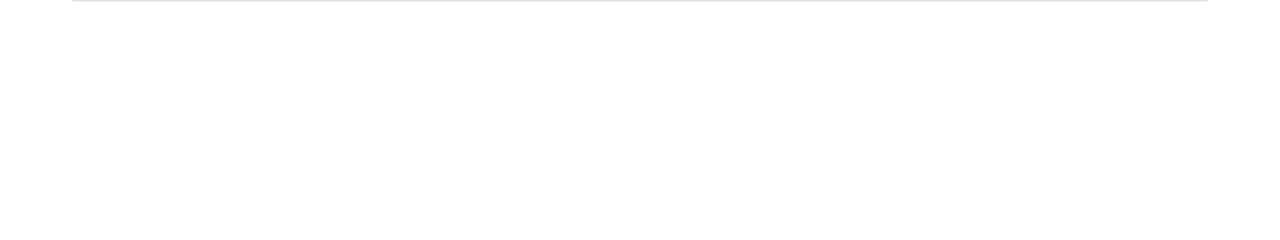
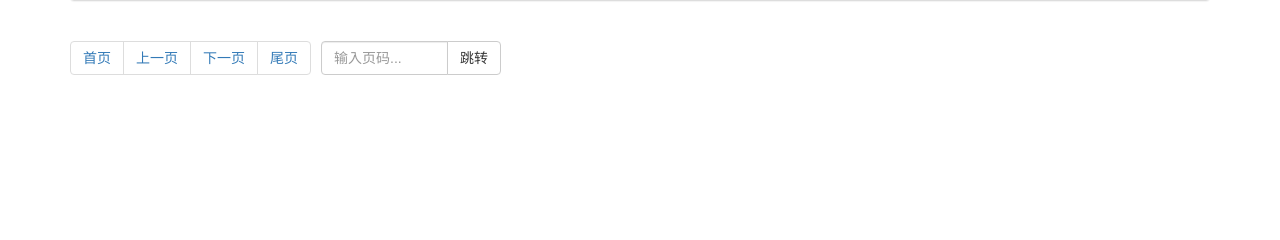
Before and after one commit to kennycaiguo/kenny_learn_django-js-sql_2024, a Django app: page /pretty/list/ in a window 1280 px wide. Shown: the part 189-429 px from the top of the page. Run offline with Django 5.2, Linux system fonts and the light colour scheme; data that the repository does not hold is empty; some libraries are stand-ins or nearby versions.

Commit message:
靓号管理页面的分页功能实现

```diff
--- a/04_django/day16/day16app/templates/pretty_list.html
+++ b/04_django/day16/day16app/templates/pretty_list.html
@@ -58,7 +58,25 @@
               {% endfor %}
               </tbody>
           </table>
+        </div>
+         {#    弹性盒子     #}
+         <div style="display: flex">
+            {#     分页组件        #}
+             <ul class="pagination">
+                    {{page_str}}
+             </ul>
+             {#    跳转页码功能         #}
+             <div style="margin-top: 20px;margin-left: 10px;">
+                 <form method="get">
+                    <div class="input-group" style="width: 180px;">
+                      <input type="text" name="page" class="form-control" placeholder="输入页码...">
+                      <span class="input-group-btn">
+                        <button class="btn btn-default" type="submit">跳转</button>
+                      </span>
+                    </div>
+                 </form>
+             </div>
 
-          </div>
+         </div>
 </div>
 {% endblock %}
--- a/04_django/day16/day16app/views.py
+++ b/04_django/day16/day16app/views.py
@@ -2,6 +2,7 @@
 from django.core.validators import RegexValidator
 from django.http import HttpResponse
 from django.shortcuts import render, redirect
+from django.utils.safestring import mark_safe
 from day16app.models import Department, UserInfo  # 这两个是上一次导入的,不改了
 from day16app import models  # 导入models因为以后可能里面会有很多类不能一个一个导入
 from django import forms
@@ -147,17 +148,127 @@
     return redirect("/user/list/")
 
 
-# 靓号管理函数
+from day16app.addnum import addData
+
+
+# 靓号管理函数,写法1.
+# def pretty_list(req):
+#     """靓号列表"""
+#     # addData()
+#     term = {}
+#     kw = req.GET.get("kw", "")
+#     if kw:
+#         term["mobile__contains"] = kw
+#     # res = models.PrettyNumber.objects.filter(**term)
+#     # print(res)
+#     # pretty_data = models.PrettyNumber.objects.filter(**term).order_by("-level") #filter方法当里面的条件为空就相当于all()方法
+#     # 分页功能
+#     page = int(req.GET.get("page", 1))  # 默认是第一页
+#     page_size = 10  # 每一页需要显示的数量
+#     start = (page - 1) * page_size  # 计算开位置
+#     end = page * page_size  # 计算结束位置
+#
+#     pretty_data = models.PrettyNumber.objects.filter(**term).order_by("-level")[start:end]  # 只显示前页面从开始到结束之间的数据
+#
+#     # 获取总共有多少条数据
+#     count = models.PrettyNumber.objects.filter(**term).order_by("-level").count()
+#     # 计算总页数
+#     page_count, remain = divmod(count, page_size)  # divmod(a,b)函数会计算 a/b然后返回一个元组(商,余数),我们可以用2个变量来接受,一个是商,另外一个是余数
+#     if remain:
+#         page_count += 1  # 如果余数不为0,总页数需要+1,即使余数是1也需要+1
+#     # 计算出当前的显示范围
+#     increment = 5
+#     page_start = page - increment
+#     if page_start < 1:
+#         page_start = 1
+#     page_end = page + increment
+#     if page_end > page_count:
+#         page_end = page_count
+#     page_str_list = []
+#     for i in range(page_start, page_end + 1):  # 这里page_count需要加1因为for...range不包括后面的值
+#         if i == page:
+#             el = '<li class="active"><a href="?page={}">{}</a></li>'.format(i, i)  #如果是当前页面,我们给他添加一个样式
+#         else:
+#             el = '<li><a href="?page={}">{}</a></li>'.format(i, i)
+#         page_str_list.append(el)
+#         page_str = mark_safe("".join(page_str_list))
+#
+#     return render(req, "pretty_list.html", {"pretties": pretty_data, "kw": kw, "page_str": page_str})
+
+# 靓号管理函数,写法2.
 def pretty_list(req):
     """靓号列表"""
+    # addData()
     term = {}
-    kw = req.GET.get("kw","")
+    kw = req.GET.get("kw", "")
     if kw:
         term["mobile__contains"] = kw
     # res = models.PrettyNumber.objects.filter(**term)
     # print(res)
-    pretty_data = models.PrettyNumber.objects.filter(**term).order_by("-level") #filter方法当里面的条件为空就相当于all()方法
-    return render(req, "pretty_list.html", {"pretties": pretty_data,"kw":kw})
+    # pretty_data = models.PrettyNumber.objects.filter(**term).order_by("-level") #filter方法当里面的条件为空就相当于all()方法
+    # 分页功能
+    page = int(req.GET.get("page", 1))  # 默认是第一页
+    page_size = 10  # 每一页需要显示的数量
+    start = (page - 1) * page_size  # 计算开位置
+    end = page * page_size  # 计算结束位置
+
+    pretty_data = models.PrettyNumber.objects.filter(**term).order_by("-level")[start:end]  # 只显示前页面从开始到结束之间的数据
+
+    # 获取总共有多少条数据
+    count = models.PrettyNumber.objects.filter(**term).order_by("-level").count()
+    # 计算总页数
+    page_count, remain = divmod(count, page_size)  # divmod(a,b)函数会计算 a/b然后返回一个元组(商,余数),我们可以用2个变量来接受,一个是商,另外一个是余数
+    if remain:
+        page_count += 1  # 如果余数不为0,总页数需要+1,即使余数是1也需要+1
+    # 计算出当前的显示范围
+    incr = 5
+    if page_count <= 2 * incr + 1:  # 数据库的数据比较少的时候
+        page_start = 1
+        page_end = page_count
+    else:
+        # 数据库的数据比较多
+        if page <= incr: #当前页码比增量还小或者等于增量,就把起始页码固定为1
+            page_start = 1
+            page_end = 2 * incr +1
+        else:
+            if (page+5) > page_count:
+                page_start = page_count - 2 * incr
+                page_end = page_count
+            else:
+                page_start = page - incr
+                page_end = page + incr
+
+    page_str_list = []
+    # 首页
+    first = '<li><a href="?page={}">首页</a></li>'.format(1)
+    page_str_list.append(first)
+    # 上一页
+    if page > 1:
+        prev = '<li><a href="?page={}">上一页</a></li>'.format(page-1)
+    else:
+        prev = '<li><a href="?page={}">上一页</a></li>'.format(1)
+    page_str_list.append(prev)
+
+    for i in range(page_start, page_end + 1):  # 这里page_count需要加1因为for...range不包括后面的值
+        if i == page:
+            el = '<li class="active"><a href="?page={}">{}</a></li>'.format(i, i)  # 如果是当前页面,我们给他添加一个样式
+        else:
+            el = '<li><a href="?page={}">{}</a></li>'.format(i, i)
+        page_str_list.append(el)
+        # page_str = mark_safe("".join(page_str_list))
+
+    # 下一页
+    if page >= page_count:
+        next = '<li><a href="?page={}">下一页</a></li>'.format(page_count)
+    else:
+        next = '<li><a href="?page={}">下一页</a></li>'.format(page+1)
+    page_str_list.append(next)
+
+    # 尾页
+    last = '<li><a href="?page={}">尾页</a></li>'.format(page_count)
+    page_str_list.append(last)
+    page_str = mark_safe("".join(page_str_list))
+    return render(req, "pretty_list.html", {"pretties": pretty_data, "kw": kw, "page_str": page_str})
 
 
 # 操作PrettyNumber数据的ModelForm类
```
Also changed, not shown: 04_django/day16/day16app/addnum.py (added, +18 -0 lines), 2 other files.
